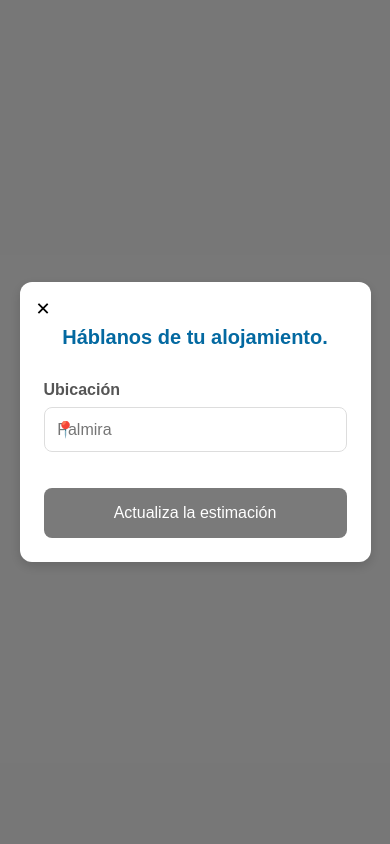
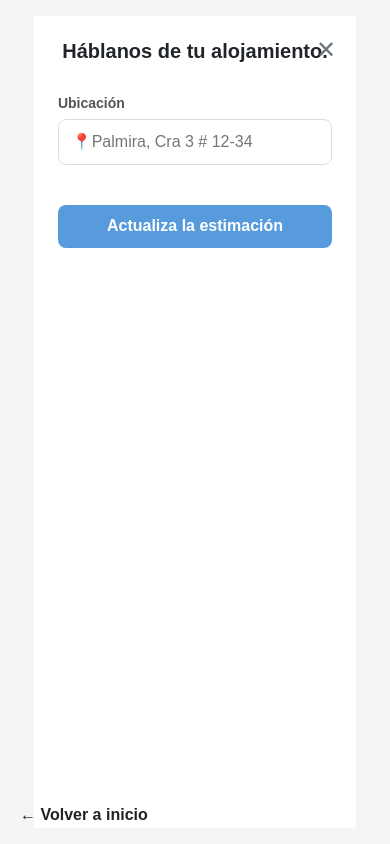
Before and after one commit to Kevin-Lorza/KeyHouse, a React (Create React App) app in the folder KeyHouse-FRONT/: page /RegistrarCasa in a window 390 px wide. Built offline with nearby package versions, Linux system fonts and the light colour scheme; the HTML template or start-up script is replaced by a standard one.

Commit message:
Se actualiza el botón de volver al incio y se mejora la apreciación visual

```diff
--- a/KeyHouse-FRONT/src/components/RegistrarCasa.jsx
+++ b/KeyHouse-FRONT/src/components/RegistrarCasa.jsx
@@ -1,5 +1,6 @@
 import React, { useState, useEffect } from "react";
 import axios from "axios";
+import { useNavigate, Link } from 'react-router-dom';
 import "../styles/RegistrarCasa.css";
 
 const RegistrarCasa = () => {
@@ -13,6 +14,7 @@ const RegistrarCasa = () => {
   const [isLoading, setIsLoading] = useState(false);
   const [error, setError] = useState(null);
   const usuario_id = 1; // Reemplázalo con el ID del usuario logueado
+  const navigate = useNavigate();
 
   const handleFileChange = (event) => {
     const files = event.target.files;
@@ -153,21 +155,19 @@ const RegistrarCasa = () => {
           <div className="step-container">
             <div className="close-button">✕</div>
             <h2>Háblanos de tu alojamiento.</h2>
-
             <div className="form-group">
               <label>Ubicación</label>
               <div className="location-input">
-                <span className="location-icon">📍</span>
+                <span className="location-icon position-relative"></span>
                 <input
                   type="text"
                   value={ubicacion}
                   onChange={(e) => setUbicacion(e.target.value)}
-                  placeholder="Palmira"
+                  placeholder="📍Palmira, Cra 3 # 12-34"
                   required
                 />
               </div>
             </div>
-
             <button
               className="next-button"
               onClick={nextStep}
@@ -232,6 +232,8 @@ const RegistrarCasa = () => {
                   onChange={(e) => setPrecio(e.target.value)}
                   placeholder="0"
                   required
+                  min="0"
+                  step="1"
                 />
               </div>
             </div>
@@ -344,6 +346,9 @@ const RegistrarCasa = () => {
       <div className="registrar-casa-container">
         {renderStep()}
       </div>
+      <div className="back-link">
+        <Link to="/home">{'← Volver a inicio'}</Link>
+      </div>
     </div>
   );
 };
--- a/KeyHouse-FRONT/src/styles/RegistrarCasa.css
+++ b/KeyHouse-FRONT/src/styles/RegistrarCasa.css
@@ -1,47 +1,68 @@
+/* :root { ... } */ /* CSS variables (removed) */
+
 .modal-overlay {
-  position: fixed;
+  position: fixed; /* Cover entire screen */
   top: 0;
   left: 0;
   right: 0;
   bottom: 0;
-  display: flex;
+  display: flex; /* Center content */
   justify-content: center;
   align-items: center;
-  background-color: rgba(0, 0, 0, 0.5);
-  z-index: 1000;
+  background-color: #f5f5f5; /* Match Home.css background */
+  z-index: 1000; /* Above other content */
+  padding: 16px; /* Padding for smaller screens */
+  overflow-y: auto; /* Allow scroll if content overflows */
 }
 
 .registrar-casa-container {
   position: relative;
   width: 90%;
-  max-width: 480px;
+  max-width: 550px; /* Slightly wider */
   background-color: white;
-  border-radius: 12px;
-  box-shadow: 0 4px 12px rgba(0, 0, 0, 0.15);
-  max-height: 90vh;
-  overflow-y: auto;
+  border-radius: 12px; /* Rounded corners */
+  box-shadow: 0 6px 16px rgba(0, 0, 0, 0.12); /* Standard shadow */
+  max-height: 90vh; /* Limit height */
+  display: flex; /* Use flex layout */
+  flex-direction: column; /* Stack children vertically */
+  overflow: hidden; /* Clip content, let inner area scroll */
 }
+
 
 .step-container {
   position: relative;
-  padding: 24px;
+  padding: 32px 40px; /* Inner padding */
+}
+
+/* Scrollable area for modal content */
+.modal-content-area {
+  flex-grow: 1; /* Take available space */
+  overflow-y: auto; /* Enable vertical scrolling */
 }
 
 .close-button {
   position: absolute;
-  top: 16px;
-  left: 16px;
-  font-size: 18px;
+  top: 20px; /* Position from top */
+  right: 20px; /* Position from right */
+  left: auto; /* Reset left */
+  font-size: 24px; /* Larger icon */
+  color: #6c757d; /* Secondary color */
   cursor: pointer;
-  z-index: 10;
+  z-index: 10; /* Above step content */
+  transition: color 0.2s ease-in-out; /* Smooth color change */
+}
+
+.close-button:hover {
+  color: #343a40; /* Darker on hover */
 }
 
 h2 {
-  margin-top: 20px;
+  margin-top: 0; /* Remove default top margin */
   margin-bottom: 32px;
   text-align: center;
-  font-size: 20px;
+  font-size: 24px; /* Larger heading */
   font-weight: 600;
+  color: #212529; /* Default text color */
 }
 
 .form-group {
@@ -51,155 +72,324 @@ h2 {
 .form-group label {
   display: block;
   font-weight: 500;
-  margin-bottom: 12px;
+  margin-bottom: 8px; /* Space below label */
+  color: #212529;
+  font-size: 14px; /* Slightly smaller label */
 }
 
 input[type="text"],
 input[type="number"],
 textarea {
   width: 100%;
-  padding: 12px;
-  border: 1px solid #ddd;
-  border-radius: 8px;
+  padding: 12px 16px; /* Input padding */
+  border: 1px solid #dee2e6; /* Medium gray border */
+  border-radius: 8px; /* Rounded input */
   font-size: 16px;
+  transition: border-color 0.2s ease-in-out, box-shadow 0.2s ease-in-out; /* Smooth focus transition */
+  box-sizing: border-box; /* Include padding/border in width */
+}
+
+input[type="text"]:focus,
+input[type="number"]:focus,
+textarea:focus {
+  outline: none; /* Remove default outline */
+  border-color: #007bff; /* Primary color border on focus */
+  box-shadow: 0 0 0 3px rgba(0, 123, 255, 0.25); /* Focus ring */
 }
 
 textarea {
-  min-height: 100px;
-  resize: vertical;
+  min-height: 120px; /* Taller text area */
+  resize: vertical; /* Allow vertical resize only */
 }
 
 .location-input {
-  position: relative;
+  position: relative; /* For absolute icon positioning */
   display: flex;
   align-items: center;
 }
 
 .location-icon {
-  position: absolute;
-  left: 12px;
-  font-size: 16px;
+  position: absolute; /* Position inside input padding */
+  left: 16px; /* Distance from left */
+  font-size: 18px; /* Larger icon */
+  color: #6c757d; /* Secondary color */
 }
 
 .location-input input {
-  padding-left: 36px;
+  padding-left: 55px; /* Make space for the icon */
 }
 
 .price-input {
-  position: relative;
+  position: relative; /* For absolute symbol positioning */
   display: flex;
   align-items: center;
 }
 
 .currency-symbol {
-  position: absolute;
-  left: 12px;
+  position: absolute; /* Position inside input padding */
+  left: 16px; /* Distance from left */
   font-size: 16px;
+  color: #6c757d; /* Secondary color */
 }
 
 .price-input input {
-  padding-left: 24px;
+  padding-left: 36px; /* Make space for currency symbol */
 }
 
 .file-upload-area {
-  border: 2px dashed #ddd;
-  padding: 32px;
+  border: 2px dashed #dee2e6; /* Dashed border */
+  padding: 40px; /* Large padding */
   text-align: center;
-  border-radius: 8px;
+  border-radius: 8px; /* Rounded corners */
   cursor: pointer;
+  margin-bottom: 24px; /* Space below */
+  background-color: #f8f9fa; /* Light gray background */
+  transition: border-color 0.2s ease-in-out, background-color 0.2s ease-in-out; /* Smooth hover */
+}
+
+.file-upload-area:hover {
+  border-color: #007bff; /* Primary color border */
+  background-color: #eef7ff; /* Light blue background */
+}
+
+.upload-icon {
+  font-size: 40px; /* Large camera icon */
+  color: #007bff; /* Primary color */
   margin-bottom: 16px;
 }
 
-.upload-icon {
-  font-size: 32px;
-  margin-bottom: 12px;
+.file-upload-area p {
+  color: #6c757d; /* Secondary color */
+  margin: 0;
+  font-weight: 500;
 }
 
 .selected-files {
-  margin-top: 12px;
-  margin-bottom: 16px;
-  text-align: center;
+  margin-top: 16px;
+  margin-bottom: 24px;
+  text-align: left; /* Align file count left */
+  font-size: 14px;
+  color: #212529; /* Default text color */
 }
 
-/* Estilos para vista previa de imágenes */
+/* Image preview styles */
 .image-previews {
   display: grid;
-  grid-template-columns: repeat(auto-fill, minmax(120px, 1fr));
-  gap: 12px;
-  margin-top: 16px;
+  grid-template-columns: repeat(auto-fill, minmax(100px, 1fr)); /* Responsive grid */
+  gap: 16px; /* Space between previews */
+  margin-top: 24px; /* Space above previews */
 }
 
 .image-preview-container {
-  position: relative;
-  border-radius: 8px;
-  overflow: hidden;
-  aspect-ratio: 1/1;
+  position: relative; /* For absolute remove button */
+  border-radius: 8px; /* Rounded corners */
+  overflow: hidden; /* Clip image to rounded corners */
+  aspect-ratio: 1/1; /* Square previews */
+  box-shadow: 0 2px 4px rgba(0, 0, 0, 0.1); /* Subtle shadow */
 }
 
 .image-preview {
   width: 100%;
   height: 100%;
-  object-fit: cover;
-  border-radius: 8px;
+  object-fit: cover; /* Cover the container, cropping if needed */
+  display: block; /* Remove extra space below image */
+  border-radius: 8px; /* Match container radius */
 }
 
 .remove-image-btn {
-  position: absolute;
-  top: 4px;
-  right: 4px;
-  width: 24px;
-  height: 24px;
-  border-radius: 50%;
-  background-color: rgba(0, 0, 0, 0.6);
+  position: absolute; /* Position over preview */
+  top: 6px; /* Position from top */
+  right: 6px; /* Position from right */
+  width: 28px; /* Button size */
+  height: 28px; /* Button size */
+  border-radius: 50%; /* Circular button */
+  background-color: rgba(0, 0, 0, 0.7); /* Semi-transparent black */
   color: white;
   border: none;
-  display: flex;
+  display: flex; /* Center icon */
   align-items: center;
   justify-content: center;
   cursor: pointer;
-  font-size: 12px;
+  font-size: 14px; /* '✕' icon size */
+  font-weight: bold;
+  transition: background-color 0.2s ease-in-out; /* Smooth hover */
 }
 
-.next-button,
-.prev-button,
-.submit-button {
-  width: 100%;
-  padding: 16px;
-  background-color: #222;
-  color: white;
-  border: none;
-  border-radius: 8px;
-  font-size: 16px;
-  cursor: pointer;
-  margin-top: 12px;
+.remove-image-btn:hover {
+  background-color: rgba(0, 0, 0, 0.9); /* Darker on hover */
 }
 
-.navigation-buttons {
-  display: flex;
-  gap: 12px;
+/* --- Button Styles --- */
+
+.next-button,
+.submit-button { /* Primary button style */
+  width: 100%;
+  padding: 0.8rem 1.5rem;
+  border-radius: 8px;
+  font-size: 1rem;
+  font-weight: 600;
+  cursor: pointer;
+  margin-top: 16px;
+  transition: all 0.3s ease;
+  text-align: center;
+  background: #0066cc; /* Primary blue */
+  color: white;
+  border: none; /* No border */
 }
 
-.prev-button {
-  background-color: white;
-  color: #222;
-  border: 1px solid #ddd;
+.next-button:hover:not(:disabled),
+.submit-button:hover:not(:disabled) {
+  background: #0052a3; /* Darker blue on hover */
 }
 
-/* Nuevos estilos para estados de carga y error */
-.error-message {
-  background-color: #ffe6e6;
-  color: #d32f2f;
-  padding: 12px;
+.prev-button { /* Secondary button style */
+  width: 100%;
+  padding: 0.8rem 1.5rem;
   border-radius: 8px;
-  margin-bottom: 16px;
+  font-size: 1rem;
+  font-weight: 600;
+  cursor: pointer;
+  margin-top: 16px;
+  transition: all 0.3s ease;
   text-align: center;
+  background: #fff; /* White background */
+  color: #222; /* Dark text */
+  border: 1px solid #ddd; /* Light border */
 }
 
-button:disabled {
-  opacity: 0.6;
+.prev-button:hover:not(:disabled) {
+  background: #f7f7f7; /* Slightly gray on hover */
+  border-color: #bbb; /* Darker border on hover */
+}
+
+.navigation-buttons { /* Container for prev/next */
+  display: flex;
+  gap: 1rem; /* Space between buttons */
+  margin-top: 2rem; /* Space above buttons */
+}
+
+.navigation-buttons .next-button,
+.navigation-buttons .submit-button,
+.navigation-buttons .prev-button { /* Buttons within navigation */
+  flex: 1; /* Share space equally */
+  width: auto; /* Override 100% width */
+}
+
+/* Error message style */
+.error-message {
+  background-color: #f8d7da; /* Light red */
+  color: #721c24; /* Dark red text */
+  padding: 16px;
+  border: 1px solid #f5c6cb;
+  border-radius: 8px;
+  margin-bottom: 24px;
+  text-align: center;
+  font-size: 14px;
+}
+
+button:disabled { /* General disabled style */
+  opacity: 0.65;
   cursor: not-allowed;
 }
 
-.submit-button:disabled {
-  background-color: #999;
+.submit-button:disabled:not(.prev-button) { /* Disabled primary button */
+   background: #0066cc; /* Keep background */
+   opacity: 0.65; /* Reduce opacity */
 }
+
+.prev-button:disabled { /* Disabled secondary button */
+    background-color: white; /* Keep background */
+    color: #6c757d; /* Gray text */
+    border-color: #dee2e6; /* Lighter border */
+    opacity: 0.65; /* Reduce opacity */
+}
+
+/* Loading state for submit button */
+.submit-button.is-loading {
+  position: relative; /* For spinner positioning */
+  color: transparent; /* Hide button text */
+}
+
+.submit-button.is-loading::after { /* Spinner element */
+  content: '';
+  position: absolute;
+  width: 20px; /* Spinner size */
+  height: 20px; /* Spinner size */
+  top: 50%;
+  left: 50%;
+  margin-top: -10px; /* Center vertically */
+  margin-left: -10px; /* Center horizontally */
+  border: 3px solid rgba(255, 255, 255, 0.3); /* Spinner track */
+  border-radius: 50%;
+  border-top-color: #fff; /* Spinner active segment */
+  animation: spin 1s linear infinite; /* Rotation animation */
+}
+
+@keyframes spin { /* Spinner animation */
+  to { transform: rotate(360deg); }
+}
+
+.registrar-casa-container .footer { /* Footer within modal */
+  width: 100%; /* Full width */
+  flex-shrink: 0; /* Prevent shrinking */
+}
+
+/* Style for the back-link (Fixed position bottom-left) */
+.back-link {
+  position: fixed; /* Fix position relative to viewport */
+  bottom: 20px; /* Distance from bottom */
+  left: 20px; /* Distance from left */
+  z-index: 1001; /* Ensure it's above the overlay fade if any */
+}
+
+.back-link a {
+  color: #0066cc; /* Primary link color */
+  text-decoration: none;
+  font-weight: 600;
+  transition: color 0.2s ease; /* Smooth hover */
+}
+
+.back-link a:hover {
+  color: #0052a3; /* Darker blue on hover */
+  text-decoration: underline;
+}
+
+/* Responsive adjustments */
+@media (max-width: 600px) {
+  .registrar-casa-container { /* Full screen on mobile */
+      max-width: 100%;
+      height: 100%;
+      max-height: 100%;
+      border-radius: 0;
+      box-shadow: none;
+  }
+
+  .step-container {
+      padding: 24px; /* Reduce padding */
+  }
+
+  h2 {
+      font-size: 20px; /* Smaller heading */
+  }
+
+  .navigation-buttons {
+      flex-direction: column-reverse; /* Stack buttons vertically */
+      gap: 1rem;
+      margin-top: 1.5rem;
+  }
+
+  .navigation-buttons .next-button,
+  .navigation-buttons .submit-button,
+  .navigation-buttons .prev-button {
+      width: 100%; /* Full width buttons */
+  }
+
+  .image-previews {
+      grid-template-columns: repeat(auto-fill, minmax(80px, 1fr)); /* Smaller previews */
+      gap: 12px; /* Smaller gap */
+  }
+
+  .registrar-casa-container .footer {
+      flex-shrink: 0; /* Ensure footer doesn't shrink */
+  }
+}
```
